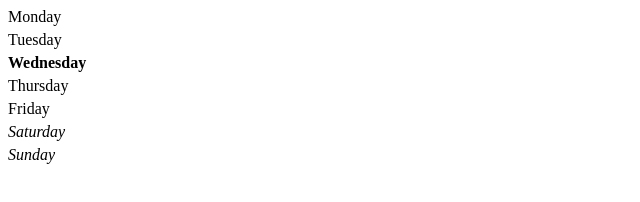
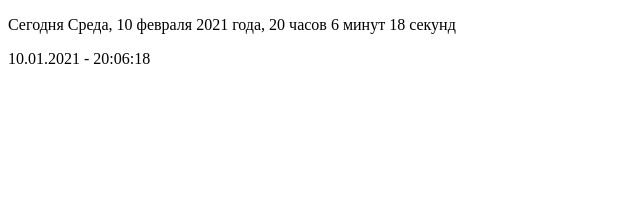
Before and after one commit to MariaShkurko/GLOAcademy_JS_17_0_hard, a plain HTML site: page index.html in a window 1280 px wide. Shown: the whole page, without its empty margins (0-640 px from the left). Drawn offline with Linux system fonts and the light colour scheme.

Commit message:
Lesson 9 hard is completed

```diff
--- a/index.html
+++ b/index.html
@@ -1,12 +1,14 @@
 <!DOCTYPE html>
 <html lang="en">
-<head>
-    <meta charset="UTF-8">
-    <meta name="viewport" content="width=device-width, initial-scale=1.0">
+  <head>
+    <meta charset="UTF-8" />
+    <meta name="viewport" content="width=device-width, initial-scale=1.0" />
     <title>Document</title>
-    <link rel="stylesheet" href="css/style.css">
-</head>
-<body>
+    <link rel="stylesheet" href="css/style.css" />
+  </head>
+  <body>
+    <p class="date"></p>
+    <p class="short-date"></p>
     <script src="js/main.js"></script>
-</body>
+  </body>
 </html>
--- a/js/main.js
+++ b/js/main.js
@@ -1,30 +1,103 @@
 'use strict';
 
-let week = [
-    'Monday',
-    'Tuesday',
-    'Wednesday',
-    'Thursday',
-    'Friday',
-    'Saturday',
-    'Sunday'
-];
+const formatHours = (hours) => {
+    if (hours == 1 || hours == 21) {
+        return 'час';
+    } else if ((hours >= 2 && hours <= 4) || (hours >= 22 && hours <= 24)) {
+        return 'часа';
+    } else {
+        return 'часов';
+    }
+};
 
-let currentDayOfWeek = (new Date()).getDay() - 1;
-currentDayOfWeek = currentDayOfWeek === (-1) ? 6 : currentDayOfWeek;
+const formatMinutes = (minutes) => {
+    if (minutes == 1 || minutes == 21 || minutes == 31 || minutes == 41 || minutes == 51) {
+        return 'минута';
+    } else if ((minutes >= 2 && minutes <= 4) ||
+        (minutes >= 22 && minutes <= 24) ||
+        (minutes >= 32 && minutes <= 34) ||
+        (minutes >= 42 && minutes <= 44) ||
+        (minutes >= 52 && minutes <= 54)) {
+        return 'минуты';
+    } else {
+        return 'минут';
+    }
+};
 
-console.log(week[currentDayOfWeek]);
+const formatSeconds = (seconds) => {
+    if (seconds == 1 || seconds == 21 || seconds == 31 || seconds == 41 || seconds == 51) {
+        return 'секунда';
+    } else if ((seconds >= 2 && seconds <= 4) ||
+        (seconds >= 22 && seconds <= 24) ||
+        (seconds >= 32 && seconds <= 34) ||
+        (seconds >= 42 && seconds <= 44) ||
+        (seconds >= 52 && seconds <= 54)) {
+        return 'секунды';
+    } else {
+        return 'секунд';
+    }
+};
 
-for (const day of week) {
-    let style = 'margin: 5px 0; ';
-
-    if (day === week[currentDayOfWeek]) {
-        style += 'font-weight: bold; ';
+const formatNumbers = (number) => {
+    if (String(number).length < 2) {
+        return '0' + String(number);
     }
 
-    if (day === week[5] || day === week[6]) {
-        style += 'font-style: italic; ';
-    }
+    return String(number);
+};
 
-    document.write('<p style="' + style + '">' + day + '</p>');
-}
+const date = document.querySelector('.date');
+const shortDate = document.querySelector('.short-date');
+
+setInterval(() => {
+    let currentDate = new Date(),
+        year = currentDate.getFullYear(),
+        month = currentDate.getMonth(),
+        day = currentDate.getDate(),
+        dayOfWeek = currentDate.getDay(),
+        hours = currentDate.getHours(),
+        minutes = currentDate.getMinutes(),
+        seconds = currentDate.getSeconds();
+
+    let week = [
+        'Воскресенье',
+        'Понедельник',
+        'Вторник',
+        'Среда',
+        'Четверг',
+        'Пятница',
+        'Суббота'
+    ];
+
+    let months = [
+        'января',
+        'февраля',
+        'марта',
+        'апреля',
+        'мая',
+        'июня',
+        'июля',
+        'августа',
+        'сентября',
+        'октября',
+        'ноября',
+        'декабря'
+    ];
+
+    date.innerHTML = '<p>Сегодня ' +
+        week[dayOfWeek] + ', ' +
+        day + ' ' +
+        months[month] + ' ' +
+        year + ' года, ' +
+        hours + ' ' + formatHours(hours) + ' ' +
+        minutes + ' ' + formatMinutes(minutes) + ' ' +
+        seconds + ' ' + formatSeconds(seconds) + '</p>';
+
+    shortDate.innerHTML = '<p>' +
+        formatNumbers(day) + '.' +
+        formatNumbers(month) + '.' +
+        formatNumbers(year) + ' - ' +
+        formatNumbers(hours) + ':' +
+        formatNumbers(minutes) + ':' +
+        formatNumbers(seconds) + '</p>';
+}, 1000);
```
